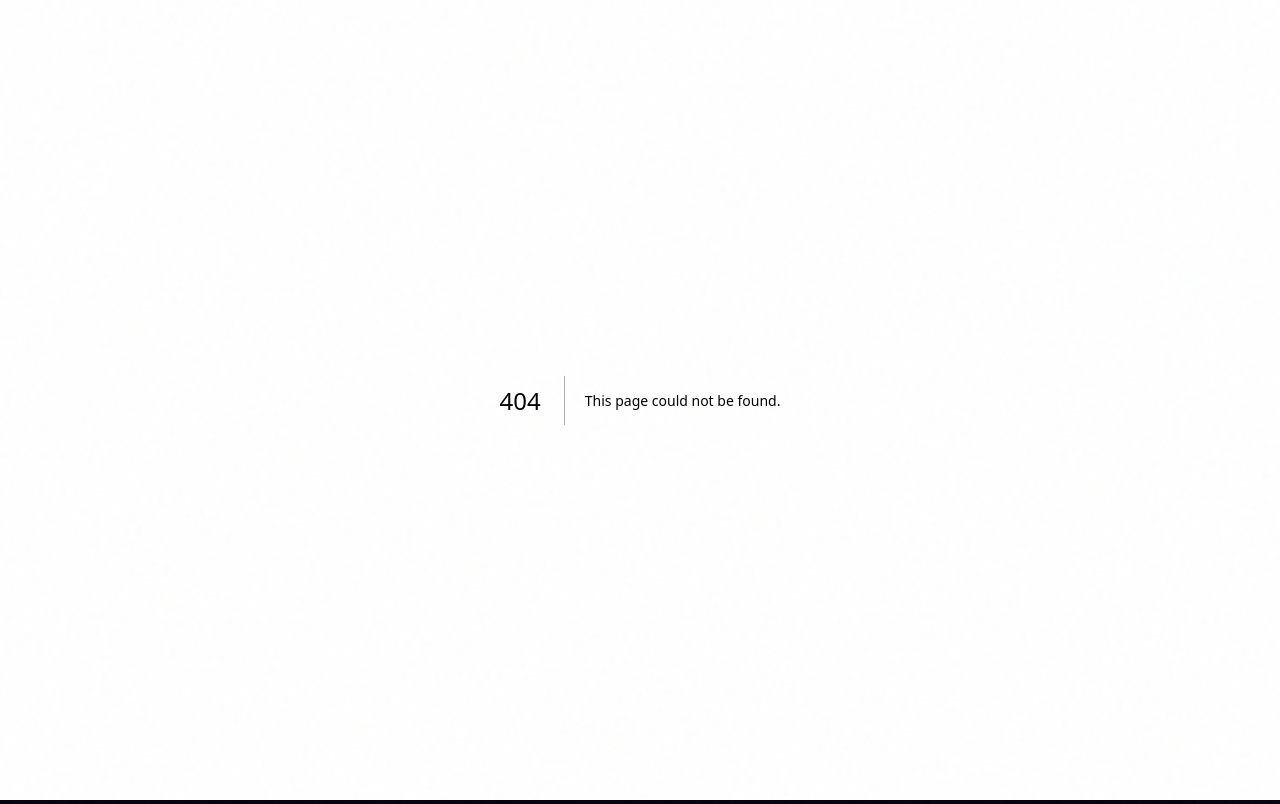
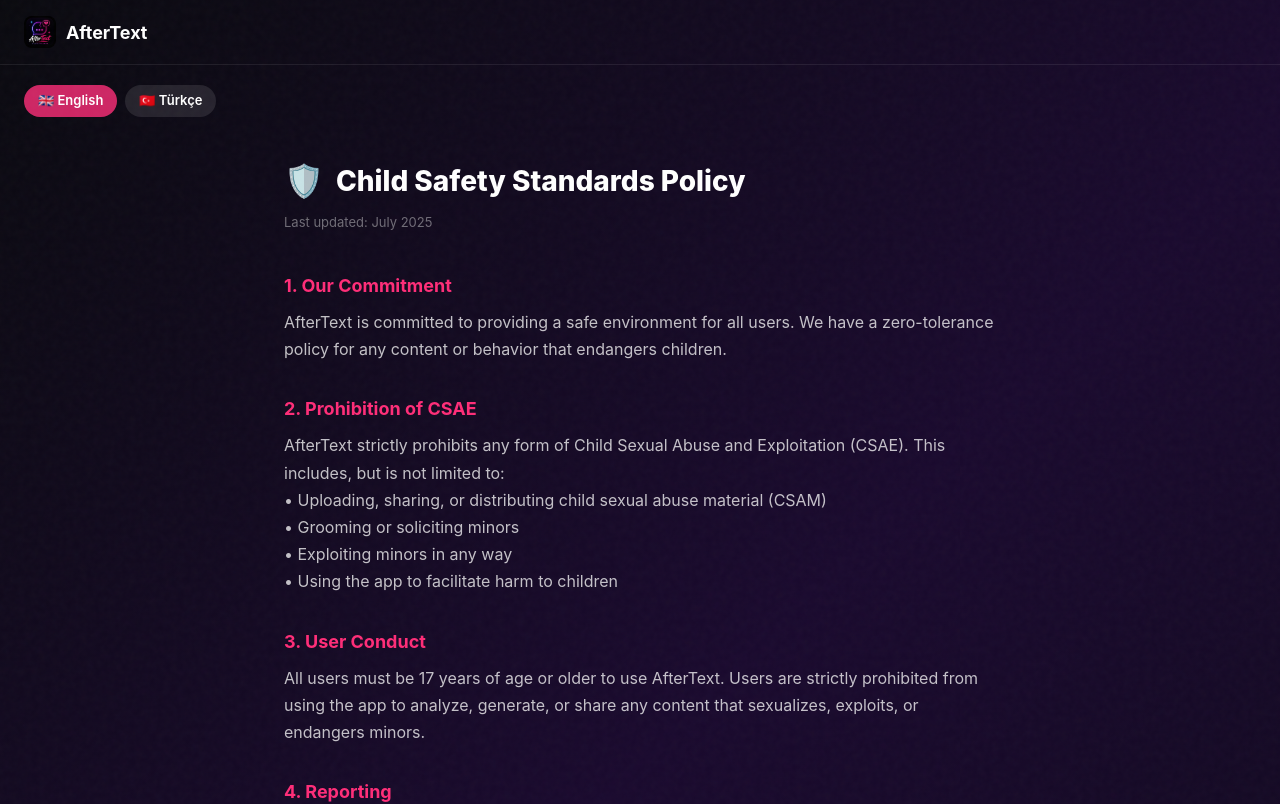
Before and after one commit to u-demiroz/aftertext-web, a Next.js app: page /child-safety in a window 1280 px wide. Before the commit this address had no page. Shown: the top 804 px of the page. Built offline with nearby package versions, Linux system fonts and the light colour scheme.

Commit message:
Add Child Safety Standards Policy page

```diff
--- /dev/null
+++ b/src/app/child-safety/page.tsx
@@ -0,0 +1,134 @@
+'use client'
+
+import Link from 'next/link'
+import Image from 'next/image'
+import { useState } from 'react'
+
+const content = {
+  en: {
+    label: '🇬🇧 English',
+    title: 'Child Safety Standards Policy',
+    updated: 'Last updated: July 2025',
+    sections: [
+      {
+        title: '1. Our Commitment',
+        body: 'AfterText is committed to providing a safe environment for all users. We have a zero-tolerance policy for any content or behavior that endangers children.',
+      },
+      {
+        title: '2. Prohibition of CSAE',
+        body: 'AfterText strictly prohibits any form of Child Sexual Abuse and Exploitation (CSAE). This includes, but is not limited to:\n• Uploading, sharing, or distributing child sexual abuse material (CSAM)\n• Grooming or soliciting minors\n• Exploiting minors in any way\n• Using the app to facilitate harm to children',
+      },
+      {
+        title: '3. User Conduct',
+        body: 'All users must be 17 years of age or older to use AfterText. Users are strictly prohibited from using the app to analyze, generate, or share any content that sexualizes, exploits, or endangers minors.',
+      },
+      {
+        title: '4. Reporting',
+        body: 'If you encounter any content or behavior that violates this policy, please report it immediately to: hello@tulpara.com\n\nWe will investigate all reports and take appropriate action, including reporting to relevant authorities where required by law.',
+      },
+      {
+        title: '5. Enforcement',
+        body: 'Violations of this policy will result in immediate account termination and may be reported to law enforcement and the National Center for Missing & Exploited Children (NCMEC) or equivalent authorities in your jurisdiction.',
+      },
+      {
+        title: '6. Compliance',
+        body: 'AfterText complies with all applicable laws regarding child safety, including the Children\'s Online Privacy Protection Act (COPPA) and other relevant regulations. We cooperate fully with law enforcement agencies investigating child exploitation.',
+      },
+    ],
+    contact: 'For child safety concerns, contact us at: hello@tulpara.com',
+  },
+  tr: {
+    label: '🇹🇷 Türkçe',
+    title: 'Çocuk Güvenliği Standartları Politikası',
+    updated: 'Son güncelleme: Temmuz 2025',
+    sections: [
+      {
+        title: '1. Taahhüdümüz',
+        body: 'AfterText, tüm kullanıcılar için güvenli bir ortam sağlamaya kararlıdır. Çocukları tehlikeye atan her türlü içerik veya davranışa sıfır tolerans politikamız vardır.',
+      },
+      {
+        title: '2. CSAE Yasağı',
+        body: 'AfterText, Çocuk Cinsel İstismarı ve Sömürüsü\'nün (CSAE) her türlüsünü kesinlikle yasaklar. Buna şunlar dahildir:\n• Çocuk cinsel istismar materyali (CSAM) yükleme, paylaşma veya dağıtma\n• Küçükleri kandırma veya istismar etme\n• Küçükleri herhangi bir şekilde sömürme\n• Çocuklara zarar vermek amacıyla uygulamanın kullanılması',
+      },
+      {
+        title: '3. Kullanıcı Davranışı',
+        body: 'AfterText\'i kullanmak için tüm kullanıcıların 17 yaşında veya daha büyük olması gerekmektedir. Kullanıcıların uygulamayı küçükleri cinsiyetlendiren, istismar eden veya tehlikeye atan içerikleri analiz etmek, oluşturmak veya paylaşmak için kullanması kesinlikle yasaktır.',
+      },
+      {
+        title: '4. Raporlama',
+        body: 'Bu politikayı ihlal eden içerik veya davranışla karşılaşırsanız lütfen derhal şu adrese bildirin: hello@tulpara.com\n\nTüm raporları inceleyecek ve yasal olarak gerekli hallerde ilgili makamlara bildirme dahil olmak üzere uygun önlemleri alacağız.',
+      },
+      {
+        title: '5. Yaptırımlar',
+        body: 'Bu politikanın ihlali, hesabın derhal kapatılmasıyla sonuçlanacak ve yargı yetkisine bağlı olarak kolluk kuvvetlerine ve Kayıp ve İstismar Edilen Çocuklar Ulusal Merkezi\'ne (NCMEC) bildirilebilir.',
+      },
+      {
+        title: '6. Uyumluluk',
+        body: 'AfterText, Çocukların Çevrimiçi Gizliliğini Koruma Yasası (COPPA) ve diğer ilgili mevzuat dahil olmak üzere çocuk güvenliğine ilişkin tüm geçerli yasalara uymaktadır. Çocuk istismarını araştıran kolluk kuvvetleriyle tam iş birliği yapıyoruz.',
+      },
+    ],
+    contact: 'Çocuk güvenliği endişeleri için iletişim: hello@tulpara.com',
+  },
+}
+
+export default function ChildSafety() {
+  const [lang, setLang] = useState<'en' | 'tr'>('en')
+  const t = content[lang]
+
+  return (
+    <div style={{
+      minHeight: '100vh',
+      background: 'linear-gradient(135deg, #0a0a0f 0%, #1a0a2e 50%, #0f0a1a 100%)',
+      color: 'white',
+      fontFamily: '-apple-system, BlinkMacSystemFont, "Segoe UI", Roboto, sans-serif',
+    }}>
+      {/* Header */}
+      <div style={{ borderBottom: '1px solid rgba(255,255,255,0.08)', padding: '16px 24px', display: 'flex', alignItems: 'center', gap: '12px' }}>
+        <Link href="/" style={{ display: 'flex', alignItems: 'center', gap: '10px', textDecoration: 'none' }}>
+          <Image src="/logo.png" alt="AfterText" width={32} height={32} style={{ borderRadius: '8px' }} />
+          <span style={{ color: 'white', fontWeight: 700, fontSize: '18px' }}>AfterText</span>
+        </Link>
+      </div>
+
+      {/* Lang switcher */}
+      <div style={{ display: 'flex', gap: '8px', padding: '20px 24px 0' }}>
+        {(Object.keys(content) as Array<'en' | 'tr'>).map(l => (
+          <button key={l} onClick={() => setLang(l)} style={{
+            padding: '6px 14px', borderRadius: '20px', border: 'none', cursor: 'pointer', fontSize: '13px', fontWeight: 600,
+            background: lang === l ? 'rgba(255,45,120,0.8)' : 'rgba(255,255,255,0.1)',
+            color: 'white',
+          }}>{content[l].label}</button>
+        ))}
+      </div>
+
+      {/* Content */}
+      <div style={{ maxWidth: '760px', margin: '0 auto', padding: '40px 24px 80px' }}>
+        <div style={{ display: 'flex', alignItems: 'center', gap: '12px', marginBottom: '8px' }}>
+          <span style={{ fontSize: '32px' }}>🛡️</span>
+          <h1 style={{ fontSize: '28px', fontWeight: 800, margin: 0 }}>{t.title}</h1>
+        </div>
+        <p style={{ color: 'rgba(255,255,255,0.4)', fontSize: '13px', marginBottom: '40px' }}>{t.updated}</p>
+
+        {t.sections.map((section, i) => (
+          <div key={i} style={{ marginBottom: '32px' }}>
+            <h2 style={{ fontSize: '18px', fontWeight: 700, color: '#FF2D78', marginBottom: '10px' }}>{section.title}</h2>
+            <p style={{ color: 'rgba(255,255,255,0.75)', lineHeight: '1.7', whiteSpace: 'pre-line', margin: 0 }}>{section.body}</p>
+          </div>
+        ))}
+
+        <div style={{
+          marginTop: '48px', padding: '20px', borderRadius: '12px',
+          background: 'rgba(255,45,120,0.1)', border: '1px solid rgba(255,45,120,0.3)',
+        }}>
+          <p style={{ margin: 0, color: 'rgba(255,255,255,0.8)', fontSize: '14px' }}>📧 {t.contact}</p>
+        </div>
+
+        <div style={{ marginTop: '40px', paddingTop: '24px', borderTop: '1px solid rgba(255,255,255,0.08)', display: 'flex', gap: '20px' }}>
+          <Link href="/privacy" style={{ color: 'rgba(255,255,255,0.4)', textDecoration: 'none', fontSize: '13px' }}>Privacy Policy</Link>
+          <Link href="/support" style={{ color: 'rgba(255,255,255,0.4)', textDecoration: 'none', fontSize: '13px' }}>Support</Link>
+          <Link href="/" style={{ color: 'rgba(255,255,255,0.4)', textDecoration: 'none', fontSize: '13px' }}>Home</Link>
+        </div>
+      </div>
+    </div>
+  )
+}
```
